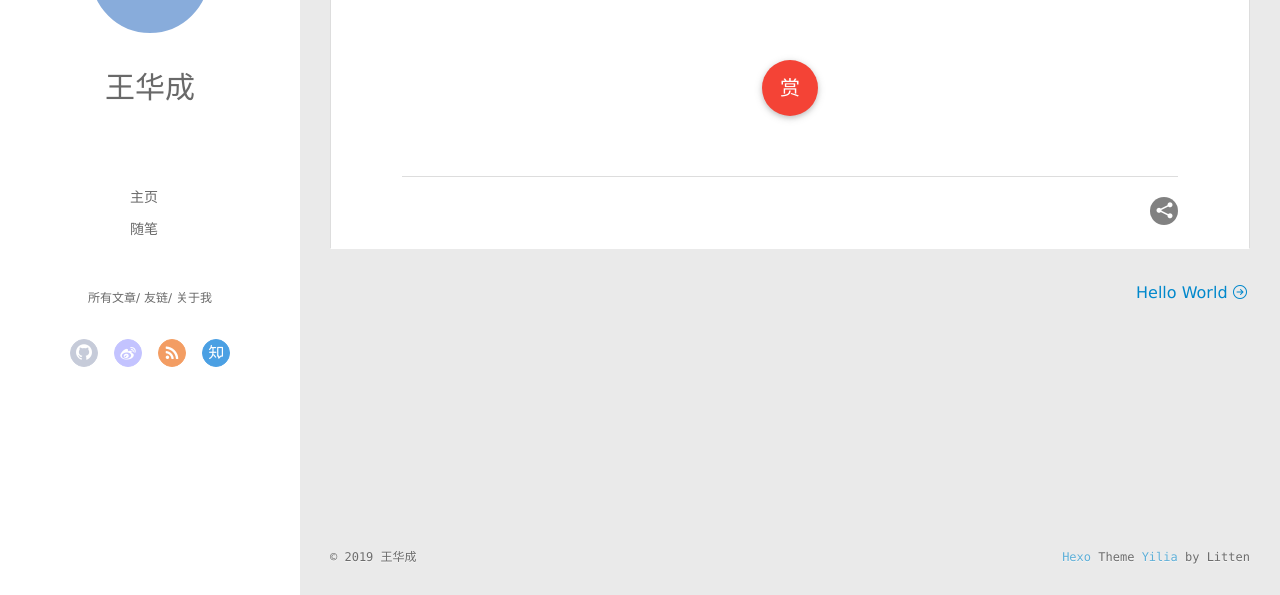
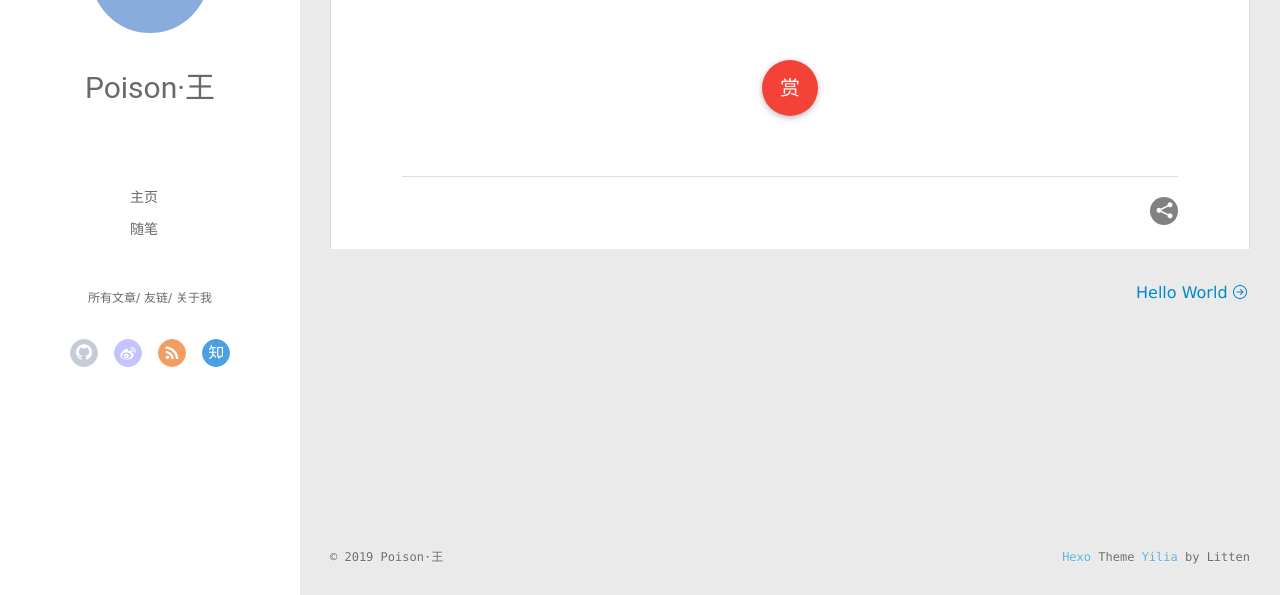
Before and after one commit to 1391382616/1391382616.github.io, a plain HTML site: page 2019/10/09/article-title/index.html in a window 1280 px wide. Shown: the part 202-797 px from the top of the page. Drawn offline with Linux system fonts and the light colour scheme; no server answers.

Commit message:
Site updated: 2019-10-10 14:19:31

```diff
--- a/2019/10/09/article-title/index.html
+++ b/2019/10/09/article-title/index.html
@@ -50,7 +50,7 @@
 			<img src="" class="js-avatar">
 		</a>
 		<hgroup>
-		  <h1 class="header-author"><a href="/">王华成</a></h1>
+		  <h1 class="header-author"><a href="/">Poison·王</a></h1>
 		</hgroup>
 
 
@@ -108,7 +108,7 @@
 				<img src="" class="js-avatar">
 			</div>
 			<hgroup>
-			  <h1 class="header-author js-header-author">王华成</h1>
+			  <h1 class="header-author js-header-author">Poison·王</h1>
 			</hgroup>
 
 
@@ -313,7 +313,7 @@
   <div class="outer">
     <div id="footer-info">
     	<div class="footer-left">
-    		&copy; 2019 王华成
+    		&copy; 2019 Poison·王
     	</div>
       	<div class="footer-right">
       		<a href="http://hexo.io/" target="_blank">Hexo</a>  Theme <a href="https://github.com/litten/hexo-theme-yilia" target="_blank">Yilia</a> by Litten
```
Also changed, not shown: 2019/10/09/hello-world/index.html (+3 -3 lines), archives/2019/10/index.html (+3 -3 lines), archives/2019/index.html (+3 -3 lines), archives/index.html (+3 -3 lines), index.html (+3 -3 lines).
